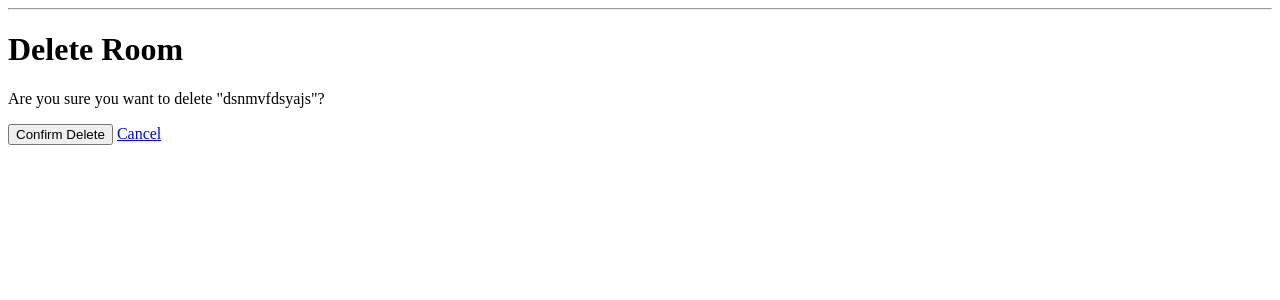
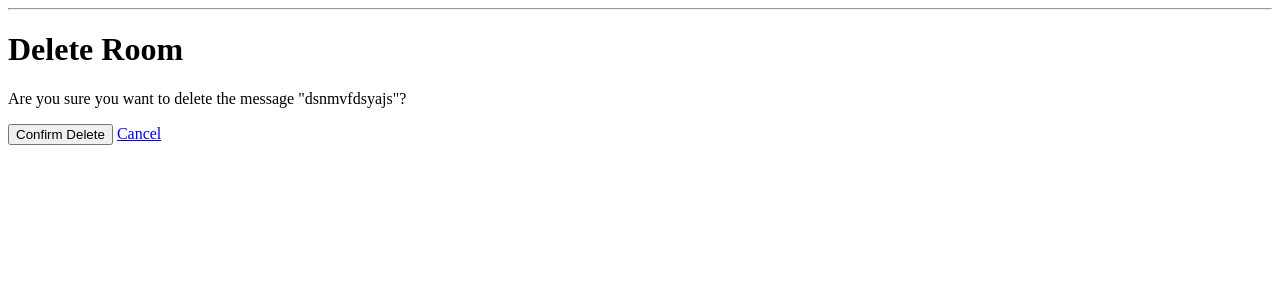
Before and after one commit to AS-Aurora/proj, a Django app: page /delete-message/447c99ff-16b1-4f1e-9772-0d8bf12a24c1 in a window 1280 px wide. Shown: the part 85-385 px from the top of the page. Run offline with Django 5.2, Linux system fonts and the light colour scheme; a user stored in the database is signed in; data comes from the database, SQL or seed files in the repository.

Commit message:
Some minor changes in the delete functionality

```diff
--- a/base/templates/base/delete.html
+++ b/base/templates/base/delete.html
@@ -9,7 +9,11 @@
     {% extends 'main.html' %}
     {% block content %}
     <h1>Delete Room</h1>
-    <p>Are you sure you want to delete "{{obj}}"?</p>
+    {% if message %}
+    <p>Are you sure you want to delete the message "{{ message }}"?</p>
+    {% else %}
+    <p>Are you sure you want to delete "{{ obj }}"?</p>
+    {% endif %}
     <form method="POST">
         {% csrf_token %}
         <button type="submit">Confirm Delete</button>
--- a/base/views.py
+++ b/base/views.py
@@ -126,7 +126,7 @@ def deleteMessage(request, pk):
         roomId = message.room.id
         message.delete()
         return redirect('room', pk=roomId)
-    return render(request, 'base/delete.html', {'obj': message})
+    return render(request, 'base/delete.html', {'message': message})
 
 def logoutUser(request):
     logout(request)  # Log out the user
```
